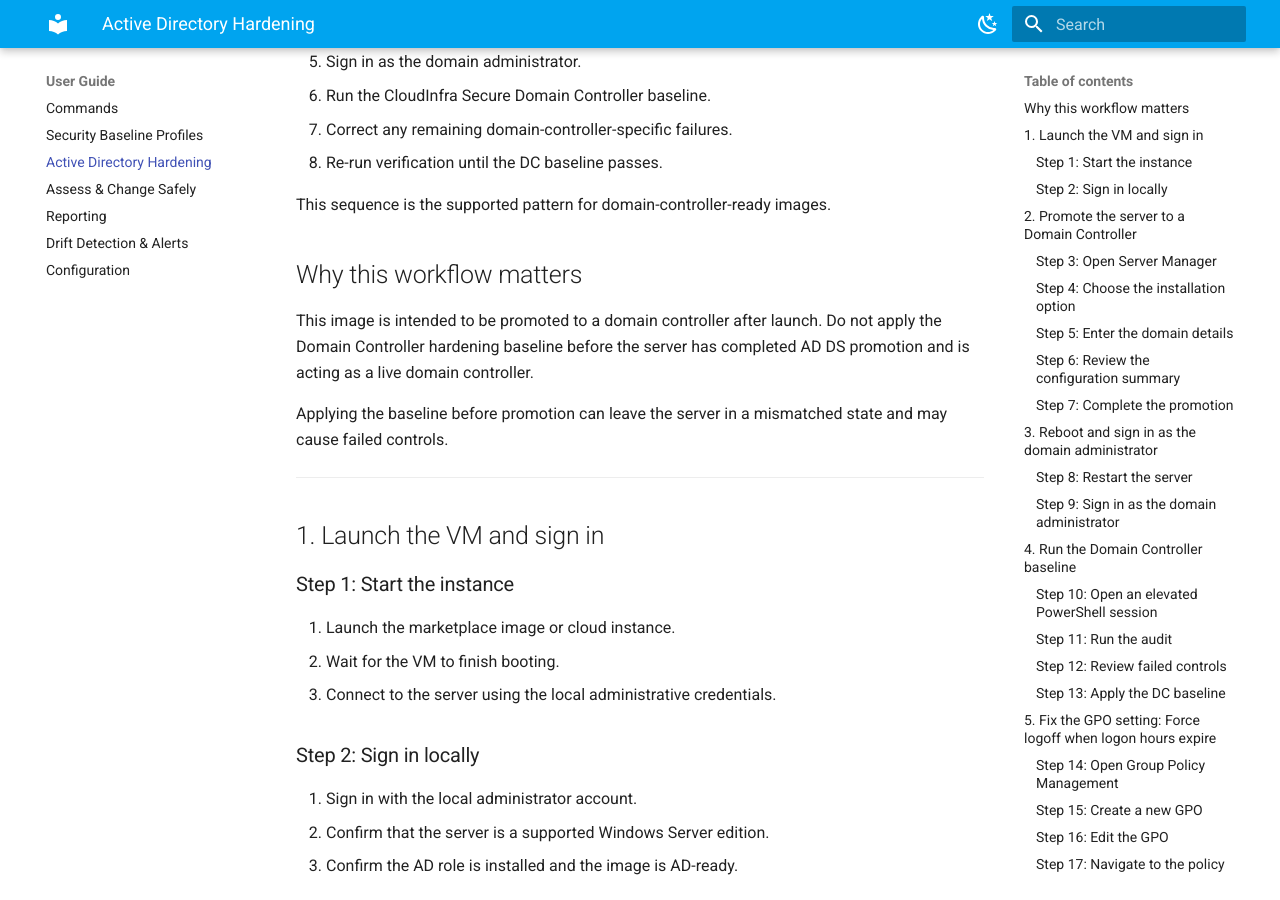
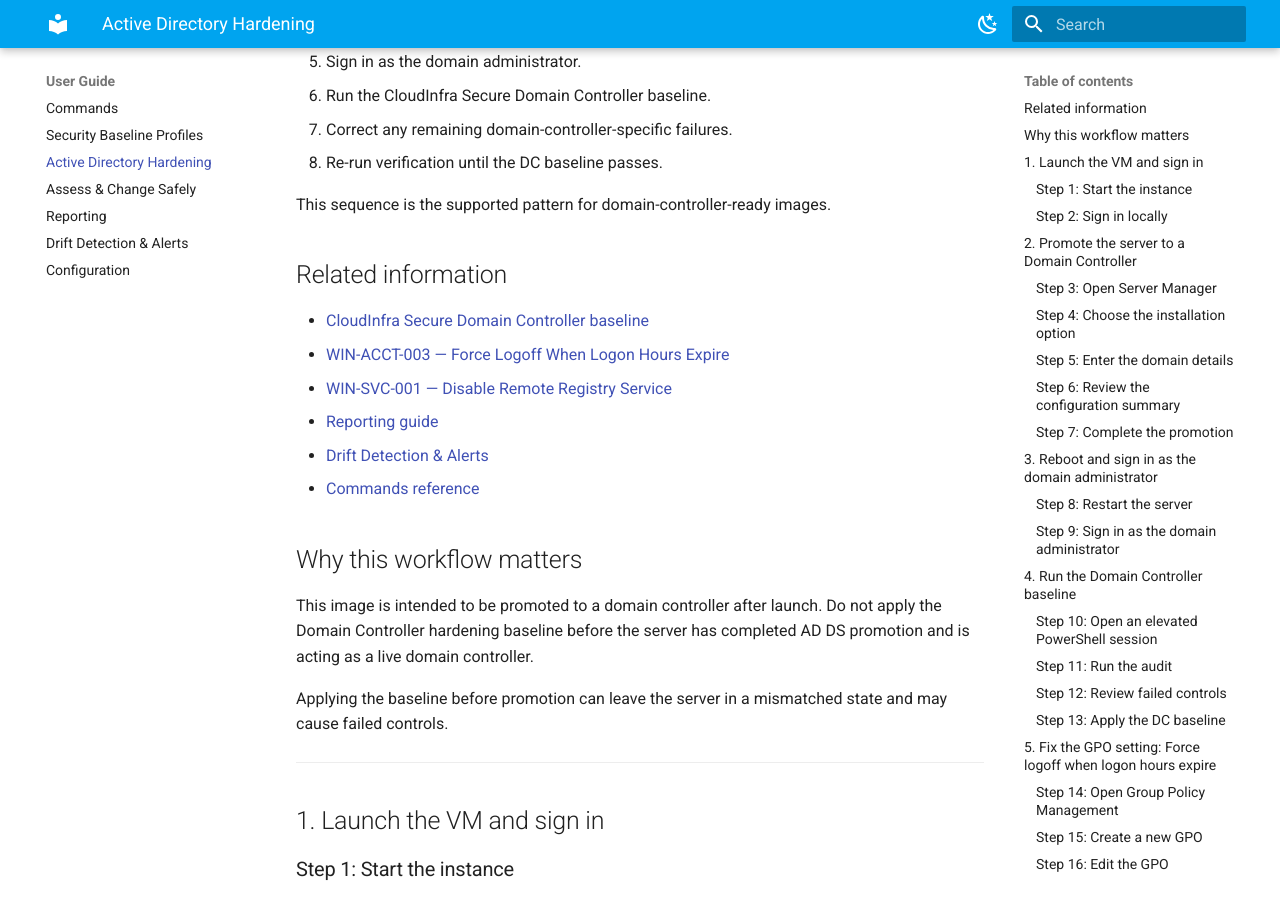
Before and after one commit to CLOUDCIS/CloudInfra-Secure, an MkDocs documentation site: the page built from docs/guide/active-directory-hardening.md, in a window 1280 px wide and 900 px high, scrolled down 447 px. Built offline with MkDocs 1.6.1 and Material for MkDocs 9.7.7, drawn with Linux system fonts in a browser that asks for light colours.

Commit message:
Add internal links to AD hardening guide

```diff
--- a/docs/guide/active-directory-hardening.md
+++ b/docs/guide/active-directory-hardening.md
@@ -14,6 +14,15 @@ Follow this sequence:
 8. Re-run verification until the DC baseline passes.
 
 This sequence is the supported pattern for domain-controller-ready images.
+
+## Related information
+
+- [CloudInfra Secure Domain Controller baseline](../reference/baselines/index.md#cloudinfra-secure-domain-controller-role-tier)
+- [WIN-ACCT-003 — Force Logoff When Logon Hours Expire](../reference/controls/index.md#win-acct-003)
+- [WIN-SVC-001 — Disable Remote Registry Service](../reference/controls/index.md#win-svc-001)
+- [Reporting guide](reporting.md)
+- [Drift Detection & Alerts](drift-and-alerts.md)
+- [Commands reference](commands.md)
 
 ## Why this workflow matters
 
```
